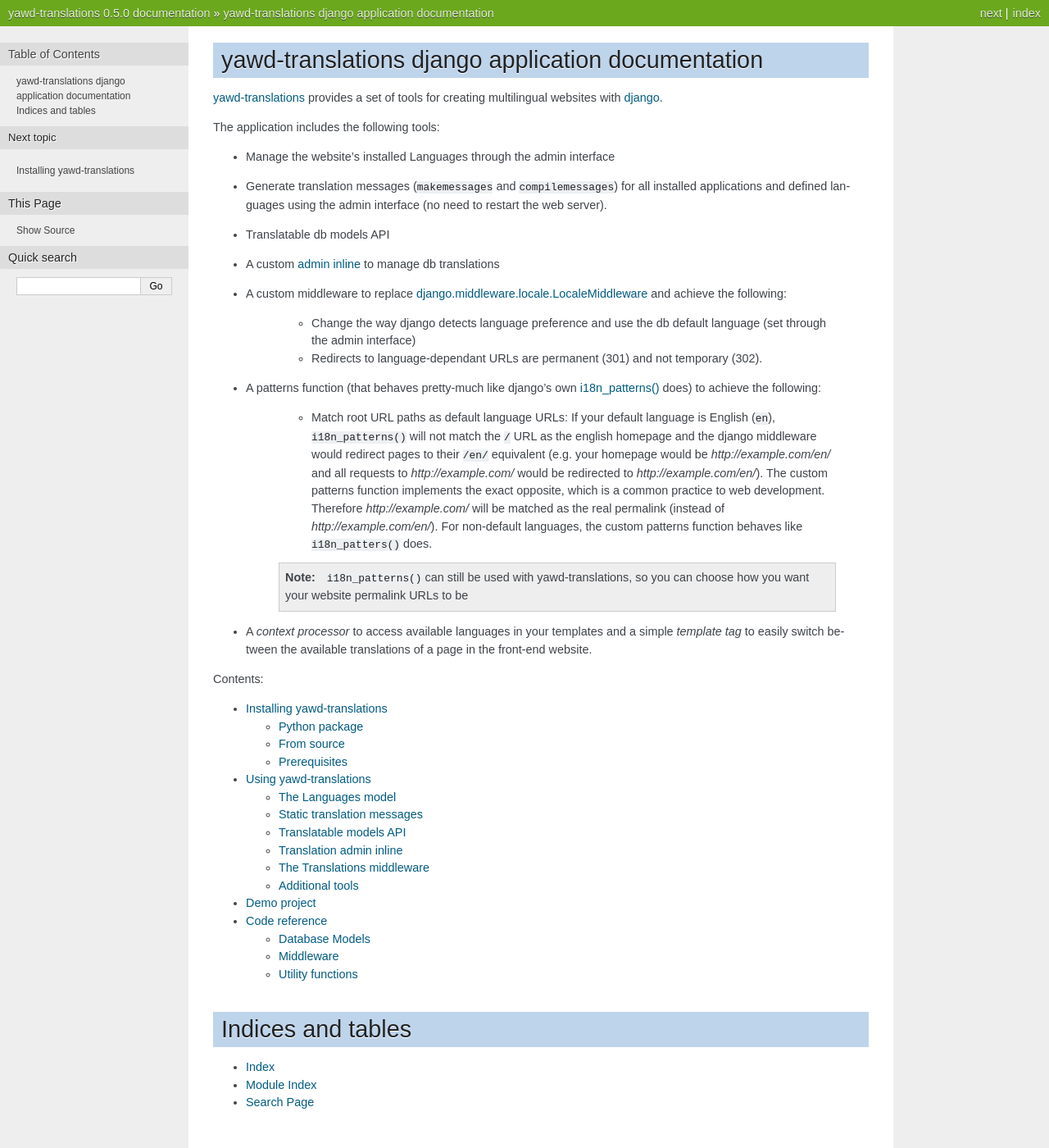
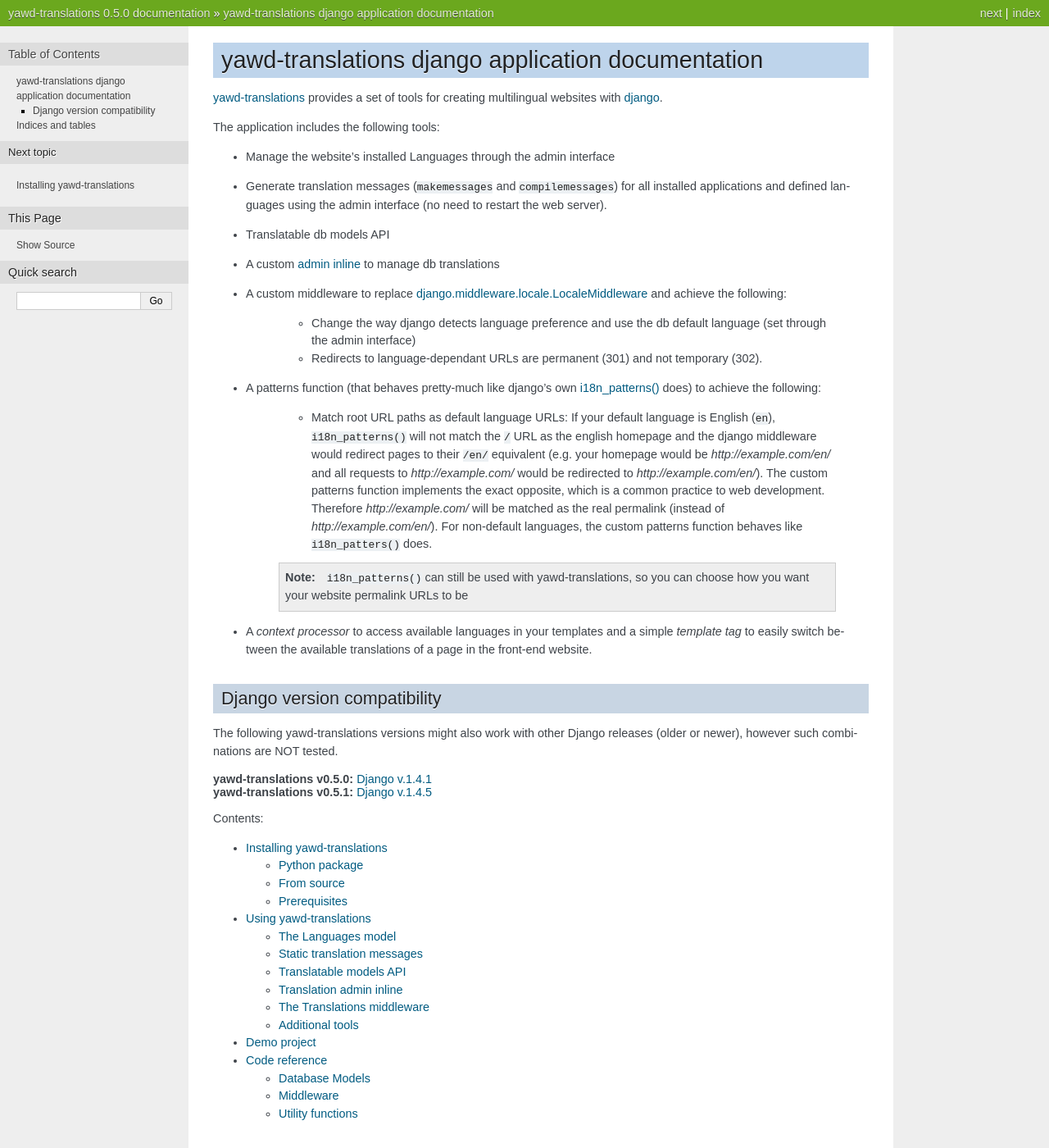
Before and after one commit to ppetrid/yawd-translations, a Sphinx documentation site: the page built from docs/source/index.rst, in a window 1280 px wide and 1400 px high. Shown: the whole window at 82% size. Built offline with Sphinx 7.4.7, drawn with Linux system fonts in a browser that asks for light colours.

```diff
--- a/docs/source/index.rst
+++ b/docs/source/index.rst
@@ -31,6 +31,15 @@ The application includes the following tools:
 
 * A `context processor` to access available languages in your templates and a simple `template tag` to easily switch between the available translations of a page in the front-end website.
 
+Django version compatibility
+++++++++++++++++++++++++++++
+
+The following yawd-translations versions might also work with other Django
+releases (older or newer), however such combinations are NOT tested.
+
+| **yawd-translations v0.5.0:** `Django v.1.4.1 <https://www.djangoproject.com/m/releases/1.4/Django-1.4.1.tar.gz>`_
+| **yawd-translations v0.5.1:** `Django v.1.4.5 <https://www.djangoproject.com/m/releases/1.4/Django-1.4.5.tar.gz>`_
+
 Contents:
 
 .. toctree::
```
Also changed, not shown: CHANGES.rst (+6 -1 lines), README.rst (+10 -0 lines).
